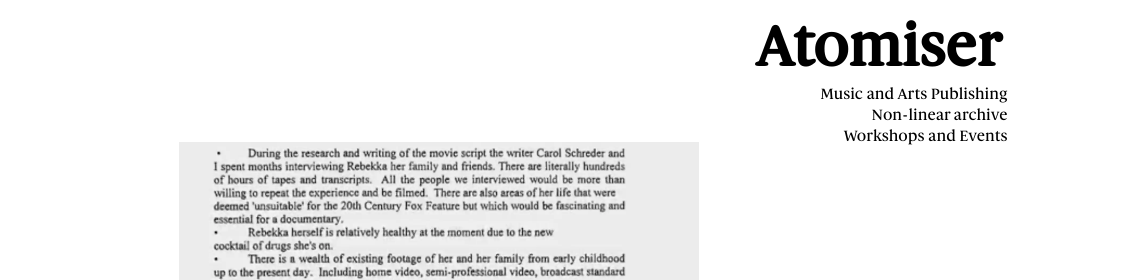
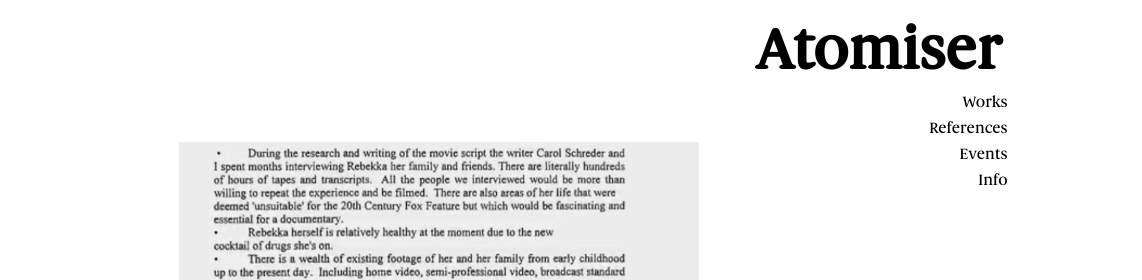
Before and after one commit to nihaljsingh/Atomiser, a plain HTML site: page index.html in a window 1280 px wide. Shown: the top 280 px of the page, 138-1280 px from the left. Drawn offline with Linux system fonts and the light colour scheme.

Commit message:
homepage update

```diff
--- a/index.html
+++ b/index.html
@@ -79,11 +79,12 @@
             <img class="mySlides" src="/image/strobeSlideshow/0010.webp">
         </div>
 
-        <div class="column3" style="line-height: 5px;">
+        <div class="column3" style="line-height: 10px;">
             <h1 style="text-align: left; font-size: 60px;">Atomiser</h1>
-            <p style="text-align: right;">Music and Arts Publishing</p>
-            <p style="text-align: right;">Non-linear archive</p>
-            <p style="text-align: right;">Workshops and Events</p>
+            <p style="text-align: right;">Works</p>
+            <p style="text-align: right;">References</p>
+            <p style="text-align: right;">Events</p>
+            <p style="text-align: right;">Info</p>
         </div>
 
     </div>
```
